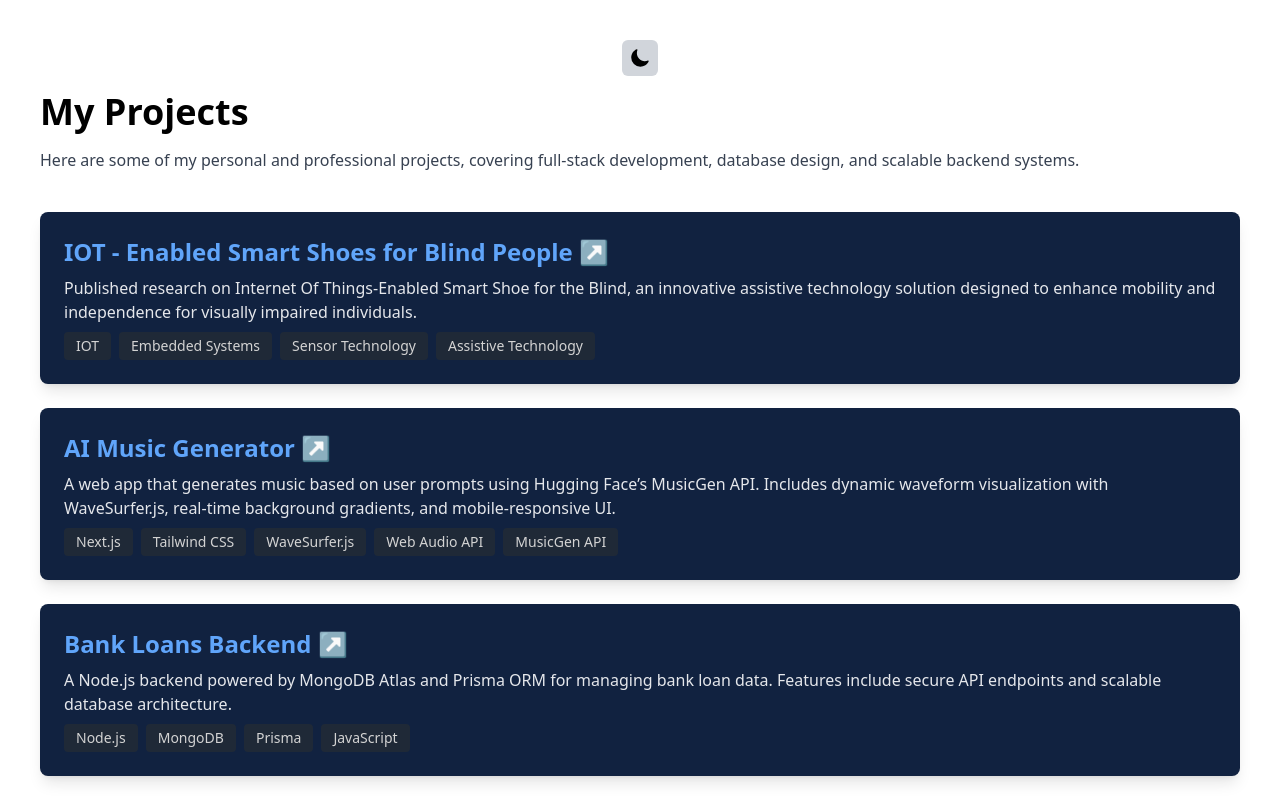
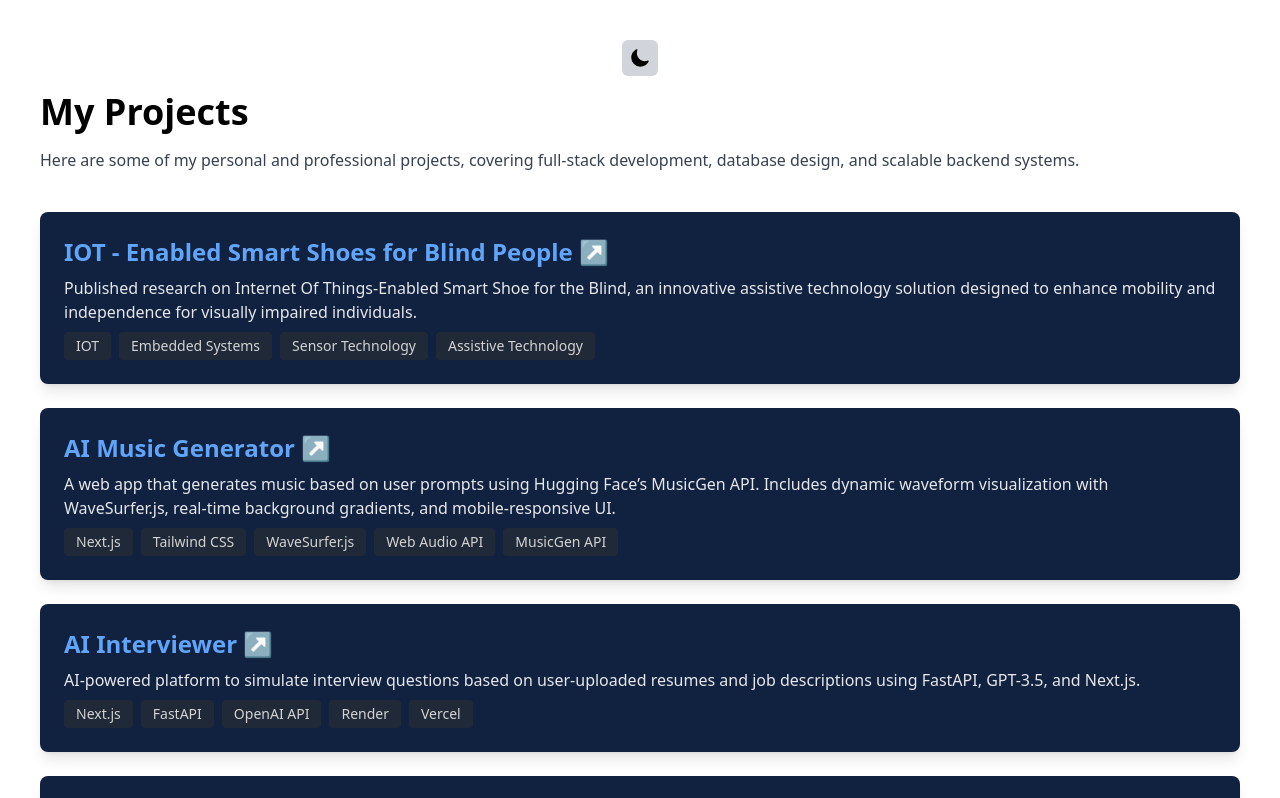
Before and after one commit to ambadkar06/my-portfolio, a Next.js app: page /projects in a window 1280 px wide. Shown: the top 798 px of the page. Built offline with nearby package versions, Linux system fonts and the light colour scheme.

Commit message:
Add AI Interviewer project to portfolio

```diff
--- a/app/projects/page.tsx
+++ b/app/projects/page.tsx
@@ -101,6 +101,32 @@ export default function Projects() {
     <span className="bg-gray-800 px-3 py-1 rounded text-sm" style={{ color: "lightgrey" }}>MusicGen API</span>
   </div>
 </motion.div>
+{/* AI Interviewer */}
+<motion.div
+          className={`bg-[#112240] text-gray-200 p-6 rounded-lg shadow-lg
+            ${darkMode ? "hover:shadow-[0_0_15px_rgba(255,255,255,0.6)]" : "hover:shadow-[0_0_15px_rgba(0,0,0,1)]"}
+            transition-all duration-300`}
+          initial={{ opacity: 0, y: 10 }}
+          animate={{ opacity: 1, y: 0 }}
+          transition={{ duration: 0.5 }}
+        >
+          <Link href="https://ai-interviewer-tau.vercel.app/" target="_blank" rel="noopener noreferrer">
+            <h2 className="text-2xl font-semibold text-blue-400 hover:underline">
+              AI Interviewer ↗
+            </h2>
+          </Link>
+          <p className="mt-2">
+            AI-powered platform to simulate interview questions based on user-uploaded resumes and job descriptions using FastAPI, GPT-3.5, and Next.js.
+          </p>
+          <div className="mt-2 flex flex-wrap gap-2">
+            <span className="bg-gray-800 px-3 py-1 rounded text-sm" style={{ color: "lightgrey" }}>Next.js</span>
+            <span className="bg-gray-800 px-3 py-1 rounded text-sm" style={{ color: "lightgrey" }}>FastAPI</span>
+            <span className="bg-gray-800 px-3 py-1 rounded text-sm" style={{ color: "lightgrey" }}>OpenAI API</span>
+            <span className="bg-gray-800 px-3 py-1 rounded text-sm" style={{ color: "lightgrey" }}>Render</span>
+            <span className="bg-gray-800 px-3 py-1 rounded text-sm" style={{ color: "lightgrey" }}>Vercel</span>
+          </div>
+        </motion.div>
+
 
         {/* Bank Loans Backend */}
         <motion.div
```
